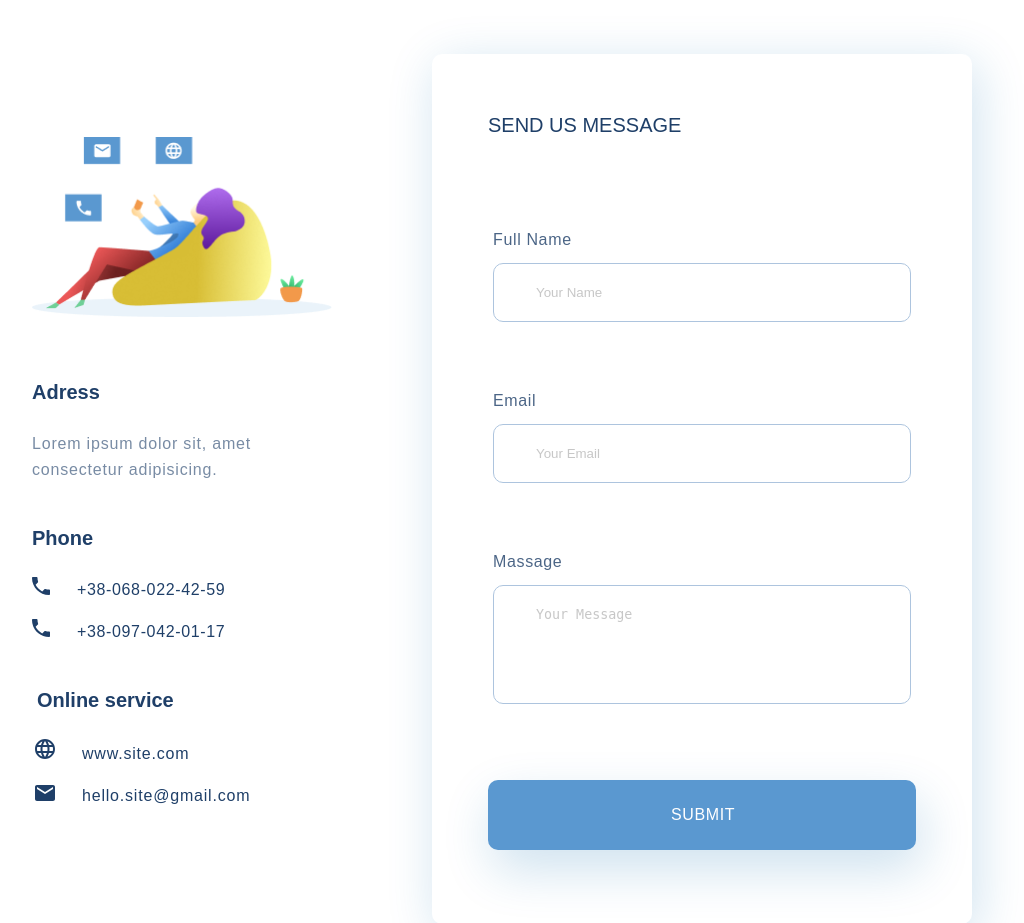
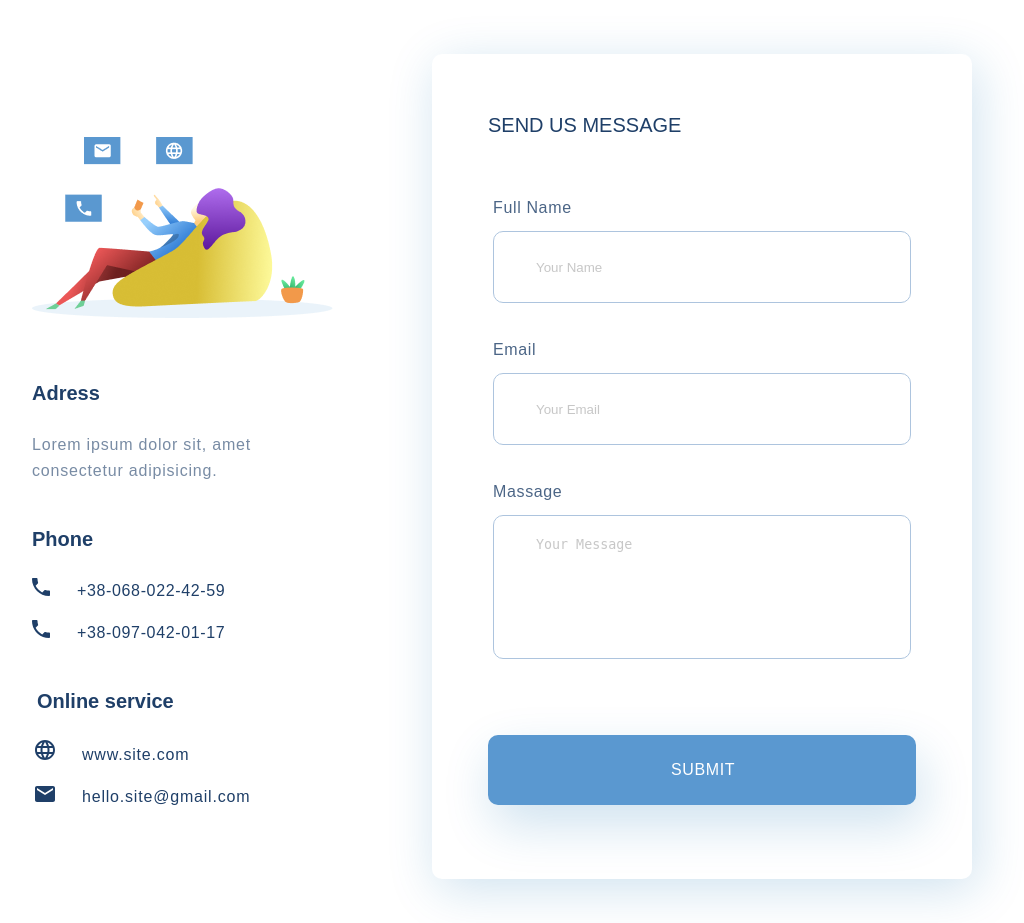
Before and after one commit to PatLydon/patlydon.github.io, a PHP site: page /Contacts.html in a window 1280 px wide; the page is wider, and only the part inside the window is pictured. Shown: the part 392-1315 px from the top of that part, without its empty margins (138-1162 px from the left). Run offline with PHP 8.4, Linux system fonts and the light colour scheme.

Commit message:
Add files via upload

```diff
--- a/Contacts.html
+++ b/Contacts.html
@@ -37,7 +37,7 @@
         <div class="form_container">
             <div class="main_contacts card_form">
                 <div class="contact_image cont">
-                    <img src="img/contact.png" alt="image" width="300px">
+                    <img src="img/contact.png" alt="image">
                 </div>
                 <div class="adress cont">
                     <h4 class="heading_4 adress_heading">Adress</h4>
--- a/style.css
+++ b/style.css
@@ -478,7 +478,8 @@ margin-bottom: 64px;
     letter-spacing: 0.04em;
     color: #1F3F68;
     opacity: 0.8;
-    padding-top: 32px;
+    padding: 0;
+
 }
 
 
@@ -501,10 +502,12 @@ margin-bottom: 64px;
     margin-top: 8px;
     padding: 21px 42px;
     width: 100%;
+    height: 72px;
 }
 
 .vod_massage {
     resize: none;
+    height: 144px;
 }
 
 
```
